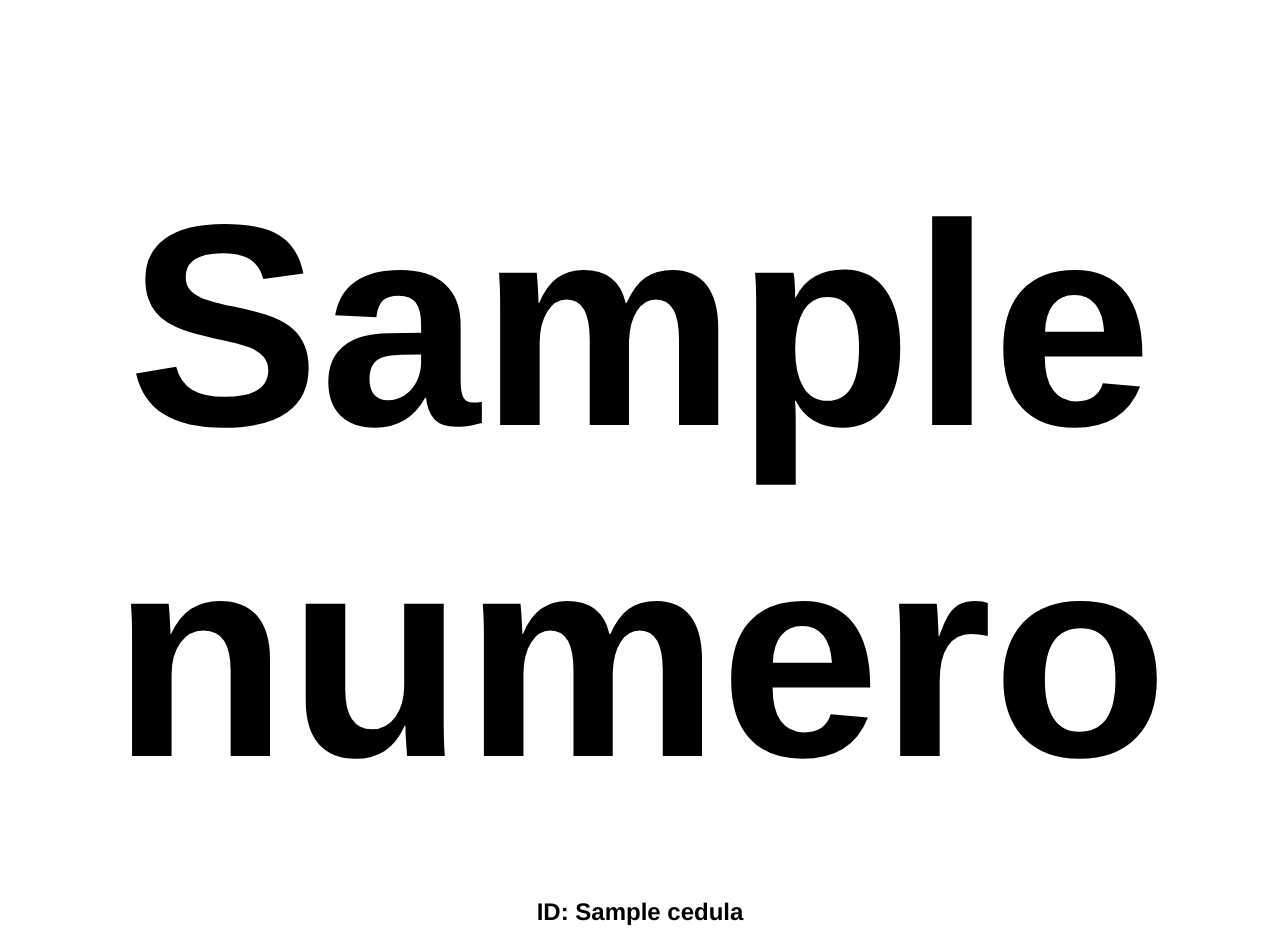
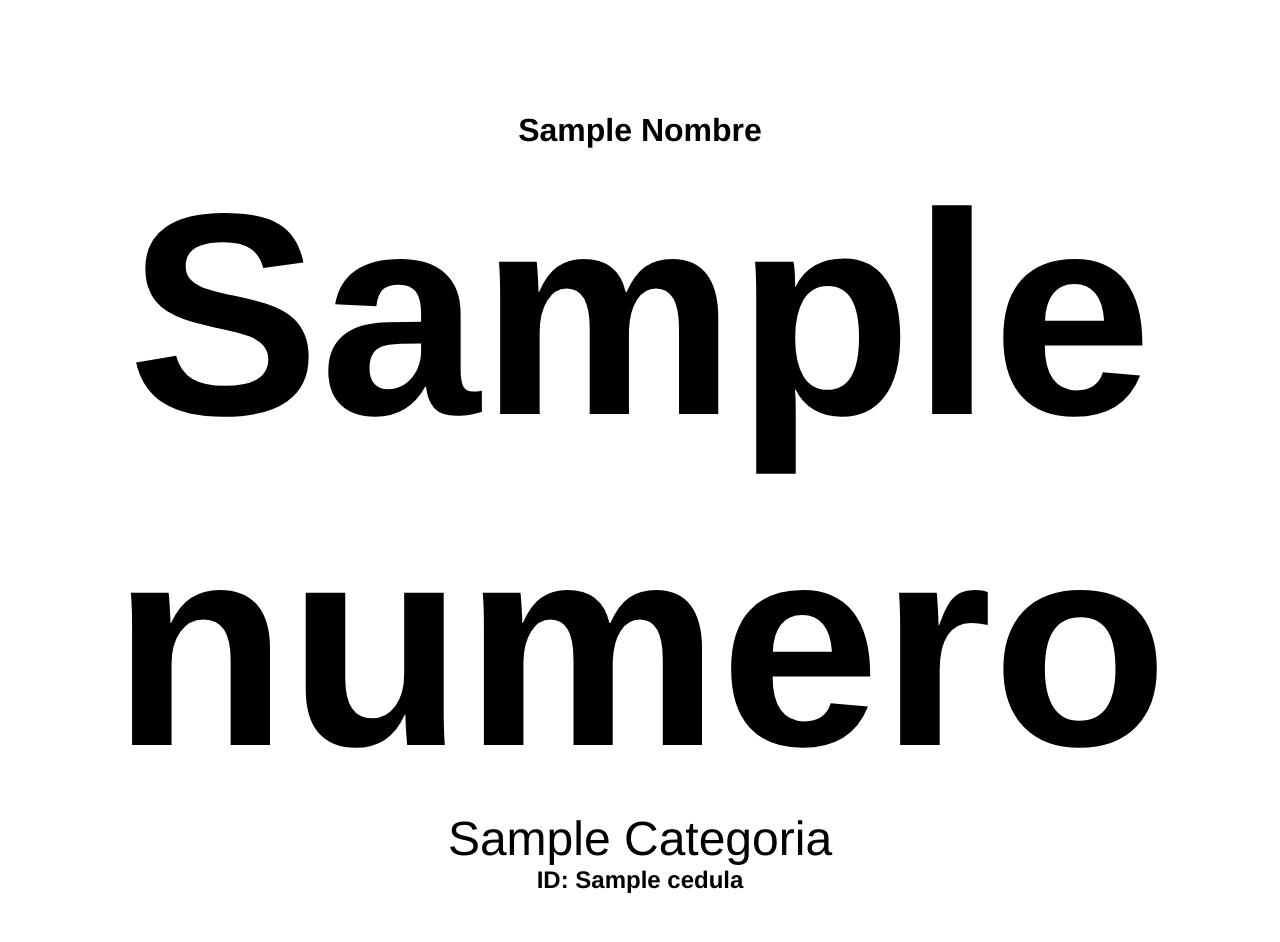
Before and after one commit to mediaNweb/vec, a PHP site: the page made by view/evento/bib.php in a window 1280 px wide. After the commit the page ends 893 px from the top, so only its background shows below. Run offline with PHP 8.4, Linux system fonts and the light colour scheme; the template is opened without the code that fills it: most values are stand-ins (such as "Sample title", 1, 10 or a date in 2020).

Commit message:
Bib info added

```diff
--- a/css/bib_general_style.css
+++ b/css/bib_general_style.css
@@ -2,17 +2,10 @@ body {
   font-family: Helvetica, Arial, sans-serif;
 }
 
-.row-1,
-.row-2,
-.row-3,
-.row-4 {
-  padding: 1em;
-}
-
 .txt-name {
-  font-size: 5em;
+  font-size: 2em;
   font-weight: bold;
-  padding-top: 1em;
+  padding-top: 3.5em;
   text-align: center;
   text-transform: capitalize;
 }
@@ -20,7 +13,6 @@ body {
 .txt-event {
   font-size: 3em;
   font-weight: normal;
-  padding-top: 1em;
   text-align: center;
   text-transform: capitalize;
 }
@@ -35,12 +27,10 @@ body {
   text-align: center;
   font-size: 1.5em;
   font-weight: bold;
-  padding-top: 1em;
 }
 
 .txt-bib {
   font-size: 18em;
-  padding-top: 0.5em;
   text-align: center;
   font-weight: bold;
 }
@@ -65,9 +55,3 @@ body {
   text-align: center;
   top: 15mm;
 }
-
-.divider-space {
-  position: relative;
-  width: 100%;
-  padding: 10px 0px 10px 0px;
-}
--- a/view/evento/bib.php
+++ b/view/evento/bib.php
@@ -14,12 +14,21 @@
 <body leftmargin="0" topmargin="0" marginwidth="0" marginheight="0">
 	<div class="container">
 		<div class="row-1">
+			<div class="txt-name">
+				<?php echo $nombre; ?>
+			</div>
+		</div>
+		<div class="row-2">
 			<div class="txt-bib">
 				<?php echo $numero; ?>
 			</div>
 		</div>
-		<div class="divider-space"></div>
-		<div class="row-2">
+		<div class="row-3">
+			<div class="txt-event">
+				<?php echo $categoria; ?>
+			</div>
+		</div>
+		<div class="row-4">
 			<div class="txt-bracket">
 				<span>ID:</span>
 				<?php echo $cedula; ?>
```
Also changed, not shown: 1 other file.
